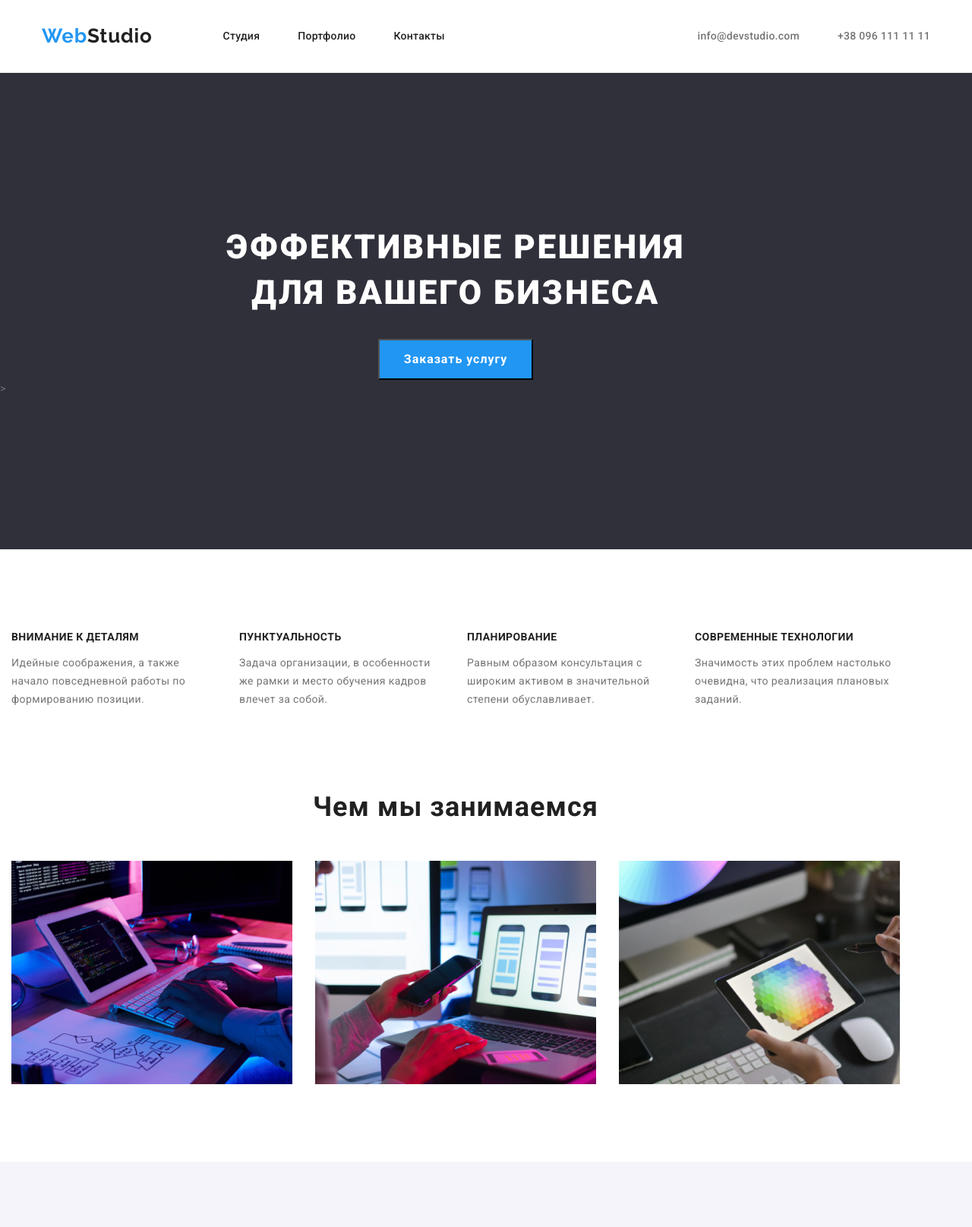
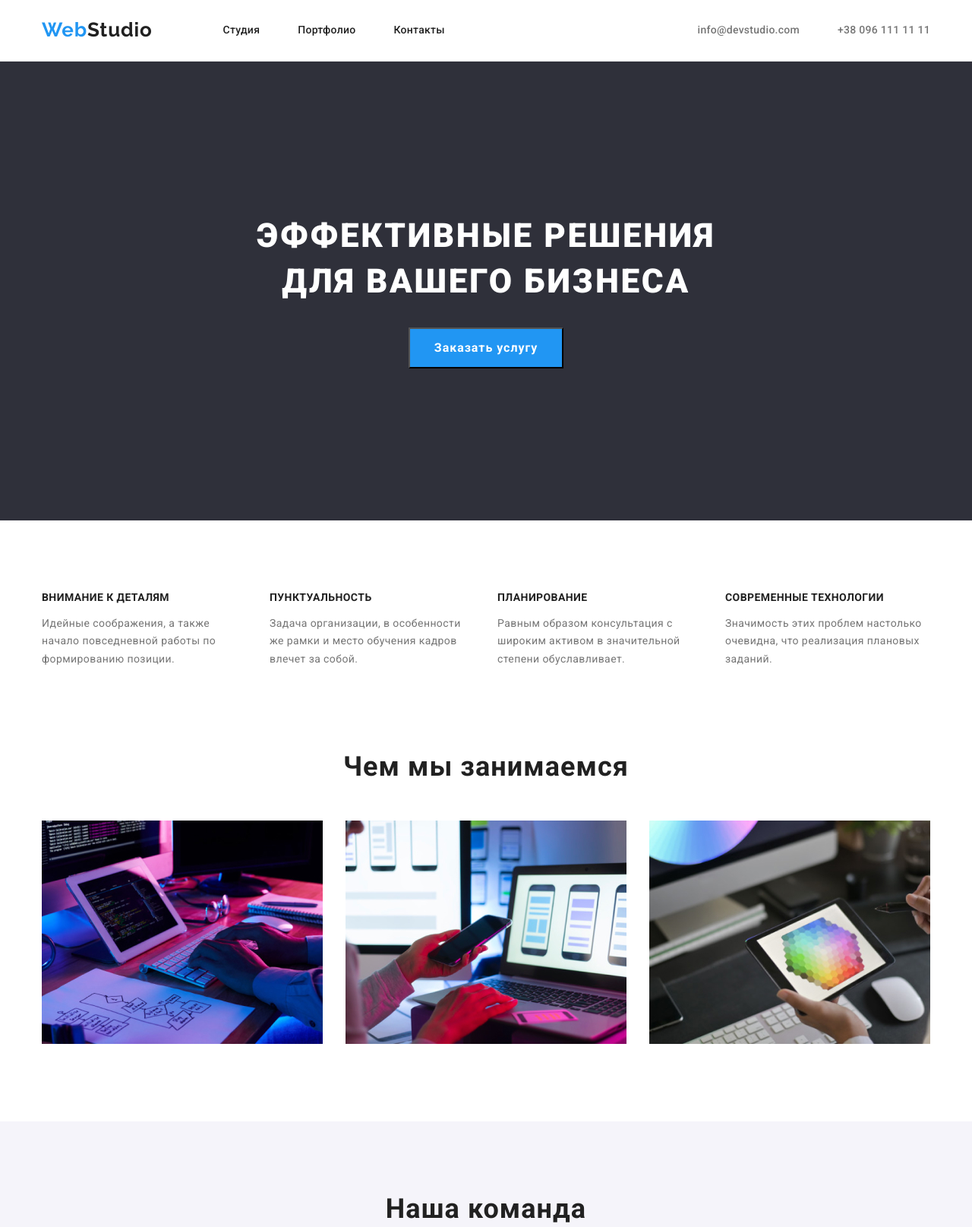
Before and after one commit to MartaBiluha/goit-markup-hw-03, a plain HTML site: page index.html in a window 1280 px wide. Shown: the top 1615 px of the page at 76% size. Drawn offline with nearby package versions, Linux system fonts and the light colour scheme.

Commit message:
исправления

```diff
--- a/css/styles.css
+++ b/css/styles.css
@@ -11,6 +11,11 @@
   --title-text-color: #212121;
   --primary-background-color: #e5e5e5;
   --secondary-background-color: #2f303a;
+}
+
+h1, h2, h3, h4, li {
+padding: 0;
+margin: 0;
 }
 
 body {
@@ -32,6 +37,7 @@ header {
   padding-left: 15px;
   padding-right: 15px;
   width: 1200px;
+  margin: 0 auto;
 }
 
 header > .container {
@@ -58,8 +64,8 @@ header > .container {
   letter-spacing: 0.03em;
   color: var(--title-text-color);
   text-decoration: none;
-  padding-top: 32px;
-  padding-bottom: 32px;
+  padding-top: 24px;
+  padding-bottom: 25px;
 }
 
 .section {
@@ -127,7 +133,6 @@ main {
 }
 .section-hero {
   background-color: var(--secondary-background-color);
-  align-content: center;
   padding-top: 200px;
   padding-bottom: 200px;
 }
@@ -156,7 +161,7 @@ main {
   color: var(--secondary-text-color);
   background-color: #2196f3;
   padding: 10px 32px;
-  margin: auto;
+  margin: 0 auto;
 }
 
 .advantage-title {
@@ -231,9 +236,7 @@ main {
   text-align: center;
   letter-spacing: 0.03em;
   color: var(--title-text-color);
-  margin-top: 0;
-  padding-bottom: 50px;
-  margin-bottom: 0;
+  margin-bottom: 50px;
 }
 
 .team-section {
@@ -241,6 +244,7 @@ main {
 }
 
 .team-member {
+  display: block;
   margin-right: 30px;
   background-color: #ffffff;
 }
@@ -386,7 +390,8 @@ address {
   flex-wrap: wrap;
   padding: 0;
   margin: 0;
-  justify-content: space-between;
+  margin-right: -30px;
+  margin-bottom: -30px;
 }
 
 .work-example-item {
@@ -396,7 +401,6 @@ address {
   margin-right: 30px;
   margin-bottom: 30px;
   text-align: start;
-  width: 370px;
 }
 
 .work-example-item:nth-last-child(-n + 3) {
--- a/index.html
+++ b/index.html
@@ -51,7 +51,7 @@
          <div class="container">
         <h1 class="hero-title">Эффективные решения для вашего бизнеса</h1>
         <button class="primary-button">Заказать услугу</button>
-         </div>>
+         </div>
          </section>
         <!--Преимущества-->
         <section class="section">
```
Also changed, not shown: portfolio.html (+0 -2 lines).
